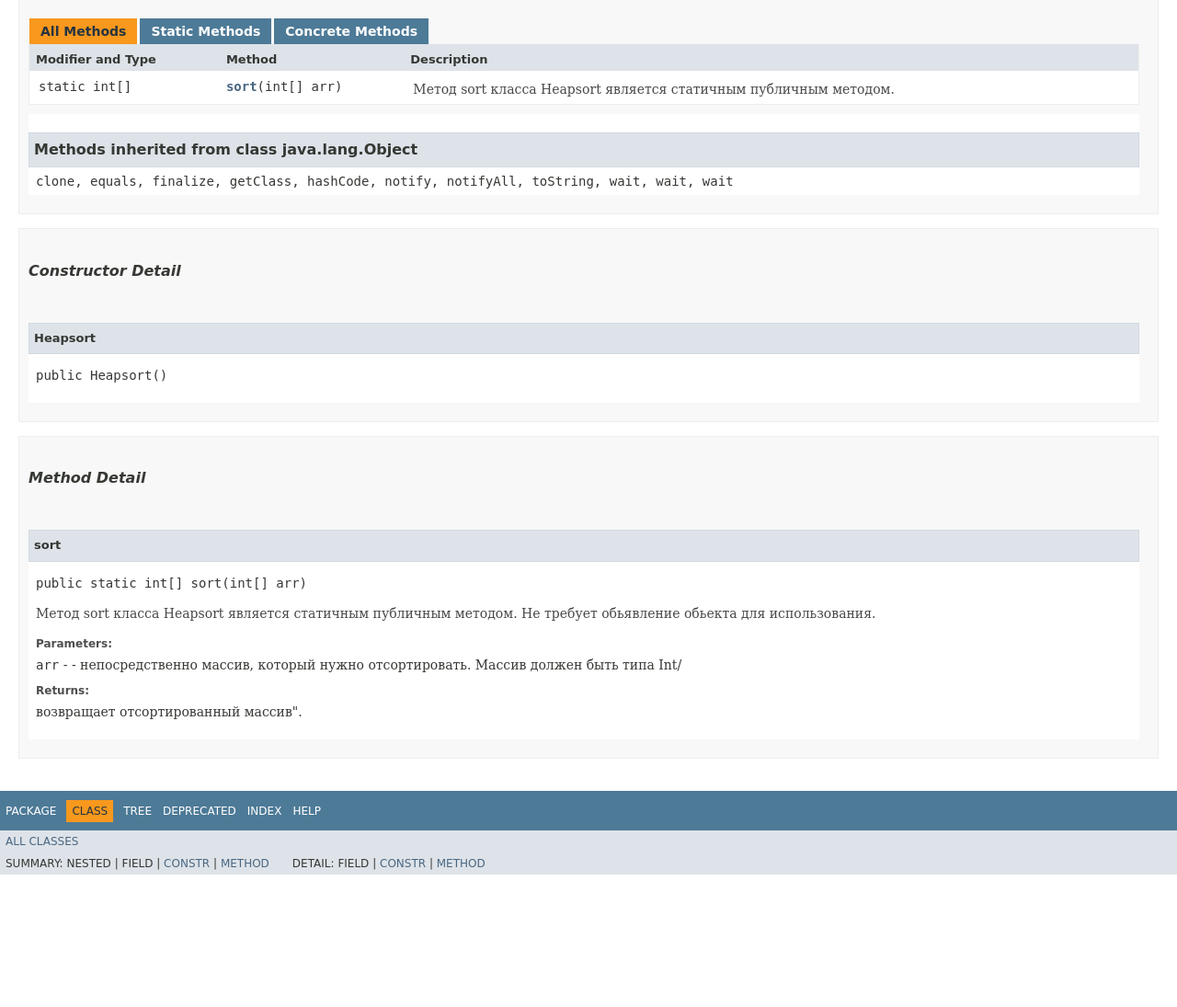
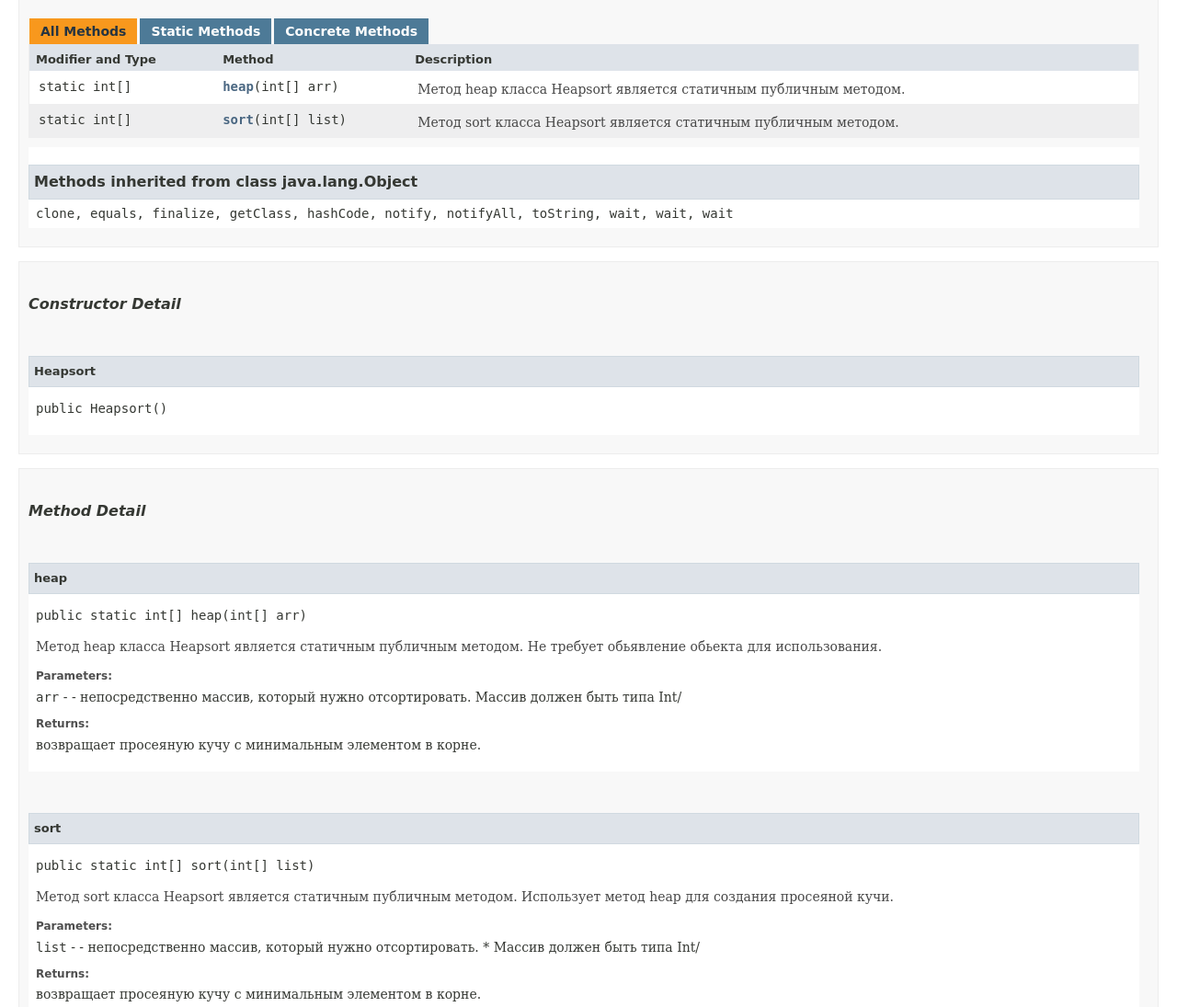
Before and after one commit to gikipil/o, a plain HTML site: page Task_1_1_1/org/example/Heapsort.html in a window 1280 px wide. Shown: the part 580-1675 px from the top of the page at 92% size. Before the commit the page ends 1531 px from the top, so only its background shows below. Drawn offline with Linux system fonts and the light colour scheme; no server answers; a script that the page names is missing; a web font is replaced by a local one.

Commit message:
Deploying to gh-pages from @ gikipil/OOP@e6a2b1cd1815f397373981a73de162251adddaee 🚀

```diff
--- a/Task_1_1_1/member-search-index.js
+++ b/Task_1_1_1/member-search-index.js
@@ -1 +1 @@
-memberSearchIndex = [{"p":"org.example","c":"Heapsort","l":"Heapsort()","url":"%3Cinit%3E()"},{"p":"org.example","c":"Heapsort","l":"sort(int[])"}]
+memberSearchIndex = [{"p":"org.example","c":"Heapsort","l":"heap(int[])"},{"p":"org.example","c":"Heapsort","l":"Heapsort()","url":"%3Cinit%3E()"},{"p":"org.example","c":"Heapsort","l":"sort(int[])"}]
--- a/Task_1_1_1/org/example/Heapsort.html
+++ b/Task_1_1_1/org/example/Heapsort.html
@@ -26,7 +26,7 @@
     catch(err) {
     }
 //-->
-var data = {"i0":9};
+var data = {"i0":9,"i1":9};
 var tabs = {65535:["t0","All Methods"],1:["t1","Static Methods"],8:["t4","Concrete Methods"]};
 var altColor = "altColor";
 var rowColor = "rowColor";
@@ -175,7 +175,14 @@ extends java.lang.Object</pre>
 </tr>
 <tr id="i0" class="altColor">
 <td class="colFirst"><code>static int[]</code></td>
-<th class="colSecond" scope="row"><code><span class="memberNameLink"><a href="#sort(int%5B%5D)">sort</a></span>&#8203;(int[]&nbsp;arr)</code></th>
+<th class="colSecond" scope="row"><code><span class="memberNameLink"><a href="#heap(int%5B%5D)">heap</a></span>&#8203;(int[]&nbsp;arr)</code></th>
+<td class="colLast">
+<div class="block">Метод heap класса Heapsort является статичным публичным методом.</div>
+</td>
+</tr>
+<tr id="i1" class="rowColor">
+<td class="colFirst"><code>static int[]</code></td>
+<th class="colSecond" scope="row"><code><span class="memberNameLink"><a href="#sort(int%5B%5D)">sort</a></span>&#8203;(int[]&nbsp;list)</code></th>
 <td class="colLast">
 <div class="block">Метод sort класса Heapsort является статичным публичным методом.</div>
 </td>
@@ -223,21 +230,39 @@ extends java.lang.Object</pre>
 <!--   -->
 </a>
 <h3>Method Detail</h3>
+<a id="heap(int[])">
+<!--   -->
+</a>
+<ul class="blockList">
+<li class="blockList">
+<h4>heap</h4>
+<pre class="methodSignature">public static&nbsp;int[]&nbsp;heap&#8203;(int[]&nbsp;arr)</pre>
+<div class="block">Метод heap класса Heapsort является статичным публичным методом.
+ Не требует обьявление обьекта для использования.</div>
+<dl>
+<dt><span class="paramLabel">Parameters:</span></dt>
+<dd><code>arr</code> - - непосредственно массив, который нужно отсортировать.
+             Массив должен быть типа Int/</dd>
+<dt><span class="returnLabel">Returns:</span></dt>
+<dd>возвращает просеяную кучу с минимальным элементом в корне.</dd>
+</dl>
+</li>
+</ul>
 <a id="sort(int[])">
 <!--   -->
 </a>
 <ul class="blockListLast">
 <li class="blockList">
 <h4>sort</h4>
-<pre class="methodSignature">public static&nbsp;int[]&nbsp;sort&#8203;(int[]&nbsp;arr)</pre>
+<pre class="methodSignature">public static&nbsp;int[]&nbsp;sort&#8203;(int[]&nbsp;list)</pre>
 <div class="block">Метод sort класса Heapsort является статичным публичным методом.
- Не требует обьявление обьекта для использования.</div>
+ Использует метод heap для создания просеяной кучи.</div>
 <dl>
 <dt><span class="paramLabel">Parameters:</span></dt>
-<dd><code>arr</code> - - непосредственно массив, который нужно отсортировать.
-             Массив должен быть типа Int/</dd>
+<dd><code>list</code> - - непосредственно массив, который нужно отсортировать.
+      *             Массив должен быть типа Int/</dd>
 <dt><span class="returnLabel">Returns:</span></dt>
-<dd>возвращает отсортированный массив".</dd>
+<dd>возвращает просеяную кучу с минимальным элементом в корне.</dd>
 </dl>
 </li>
 </ul>
```
Also changed, not shown: Task_1_1_1/index-all.html (+4 -0 lines), 3 other files.
